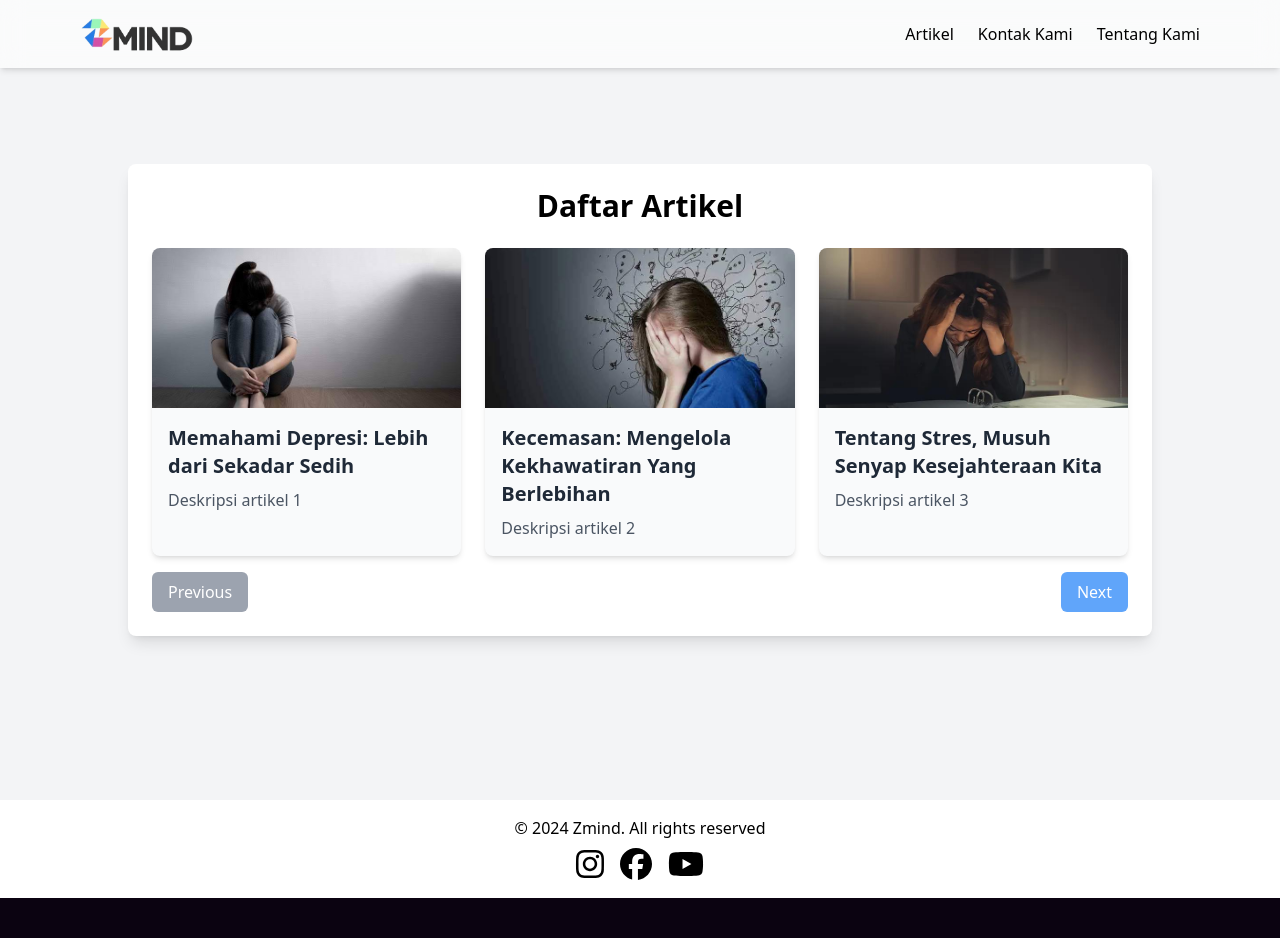
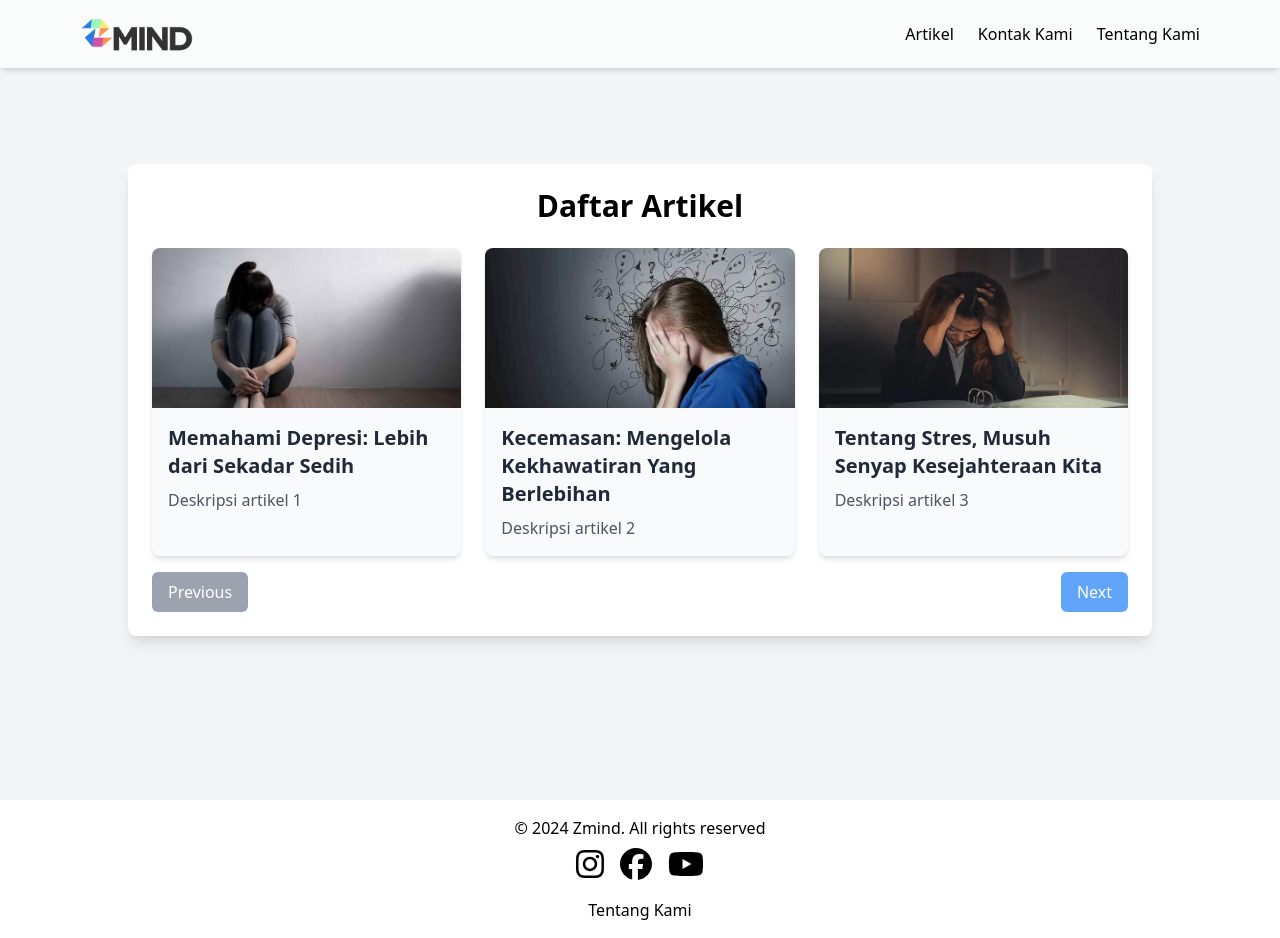
Before and after one commit to Andrysm06/ArticleZmind, a React (Vite) app: page / in a window 1280 px wide. Before the commit the page ends 898 px from the top, so only its background shows below. Built offline with nearby package versions, Linux system fonts and the light colour scheme.

Commit message:
update navbar

```diff
--- a/src/components/Footer.jsx
+++ b/src/components/Footer.jsx
@@ -12,7 +12,6 @@ const Footer = () => {
       <div className="container mx-auto text-center">
         <p>&copy; {new Date().getFullYear()} Zmind. All rights reserved</p>
         <div className="flex justify-center space-x-4 mt-2">
-          {/* Instagram */}
           <a
             href="https://www.instagram.com/aliffa.ds/"
             target="_blank"
@@ -22,9 +21,8 @@ const Footer = () => {
             <FontAwesomeIcon icon={faInstagram} size="2x" />
           </a>
 
-          {/* Facebook */}
           <a
-            href="https://www.facebook.com" // Ganti dengan URL Facebook Anda
+            href="https://www.facebook.com"
             target="_blank"
             rel="noopener noreferrer"
             className="hover:underline"
@@ -32,14 +30,19 @@ const Footer = () => {
             <FontAwesomeIcon icon={faFacebook} size="2x" />
           </a>
 
-          {/* YouTube */}
           <a
-            href="https://www.youtube.com" // Ganti dengan URL YouTube Anda
+            href="https://www.youtube.com"
             target="_blank"
             rel="noopener noreferrer"
             className="hover:underline"
           >
             <FontAwesomeIcon icon={faYoutube} size="2x" />
+          </a>
+        </div>
+
+        <div className="mt-4">
+          <a href="/Zmind" className="hover:underline text-black">
+            Tentang Kami
           </a>
         </div>
       </div>
--- a/src/components/Navbar.jsx
+++ b/src/components/Navbar.jsx
@@ -2,13 +2,12 @@ import React, { useState } from "react";
 import Zmind from "../../public/image/ZmindLogo.png";
 import { useNavigate } from "react-router-dom";
 import { FontAwesomeIcon } from "@fortawesome/react-fontawesome";
-import { faBars } from "@fortawesome/free-solid-svg-icons"; // Import Font Awesome bars icon
+import { faBars } from "@fortawesome/free-solid-svg-icons";
 
 const Navbar = () => {
-  const [isMenuOpen, setIsMenuOpen] = useState(false); // State to toggle the menu visibility
+  const [isMenuOpen, setIsMenuOpen] = useState(false);
   const navigate = useNavigate();
 
-  // Toggle the menu open/close
   const toggleMenu = () => {
     setIsMenuOpen(!isMenuOpen);
   };
@@ -25,14 +24,12 @@ const Navbar = () => {
           />
         </div>
 
-        {/* Mobile Hamburger Icon */}
         <div className="md:hidden">
           <button onClick={toggleMenu}>
             <FontAwesomeIcon icon={faBars} className="text-black text-2xl" />
           </button>
         </div>
 
-        {/* Desktop Menu */}
         <div className="hidden md:flex space-x-6">
           <a
             href="/"
@@ -55,13 +52,12 @@ const Navbar = () => {
         </div>
       </div>
 
-      {/* Mobile Menu (Conditional rendering) */}
       {isMenuOpen && (
         <div className="md:hidden flex flex-col space-y-4 mt-4 px-4 py-2 bg-white shadow-md rounded-lg">
           <a
             href="/"
             className="text-black hover:text-gray-600 transition duration-300"
-            onClick={() => setIsMenuOpen(false)} // Close menu when an item is clicked
+            onClick={() => setIsMenuOpen(false)}
           >
             Artikel
           </a>
```
